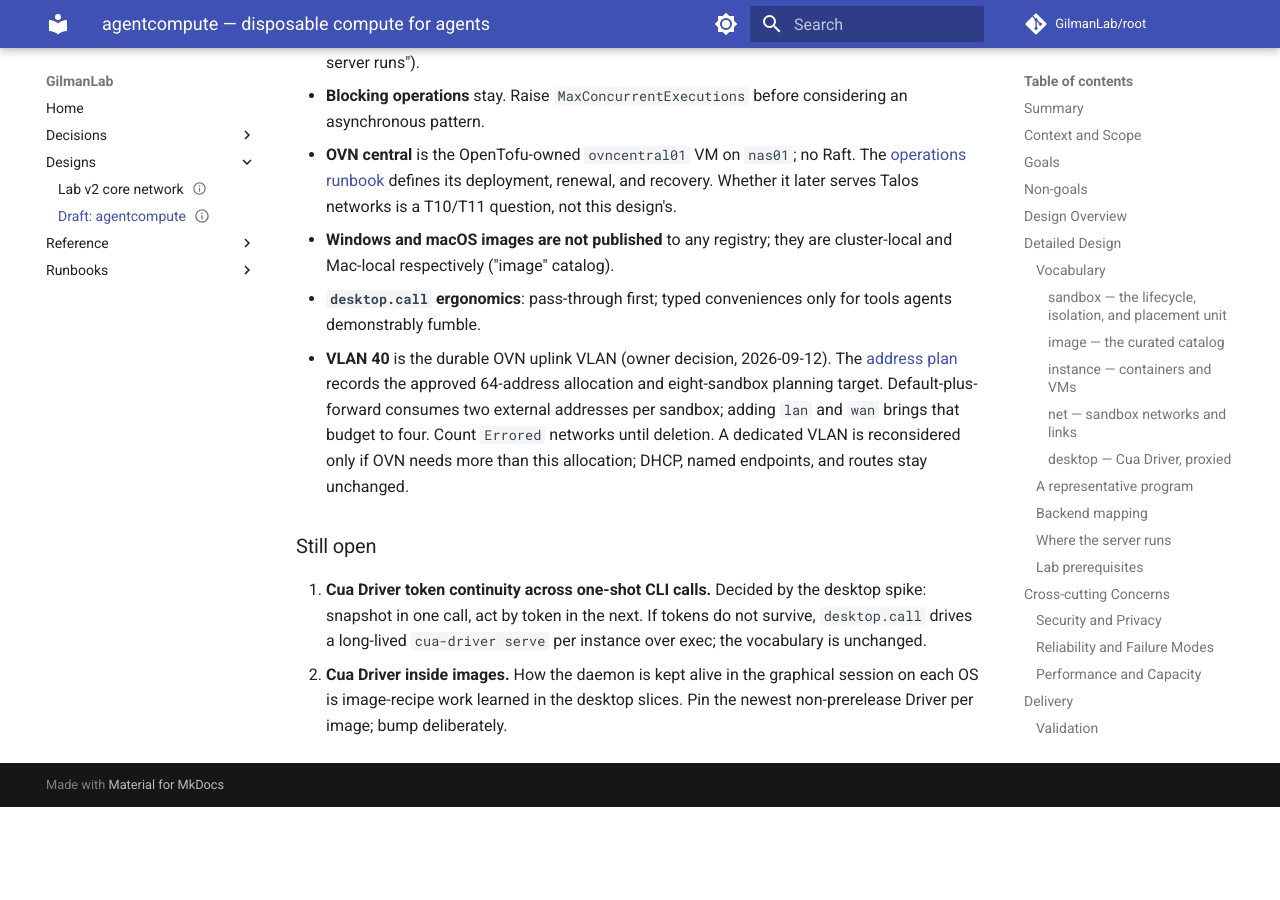
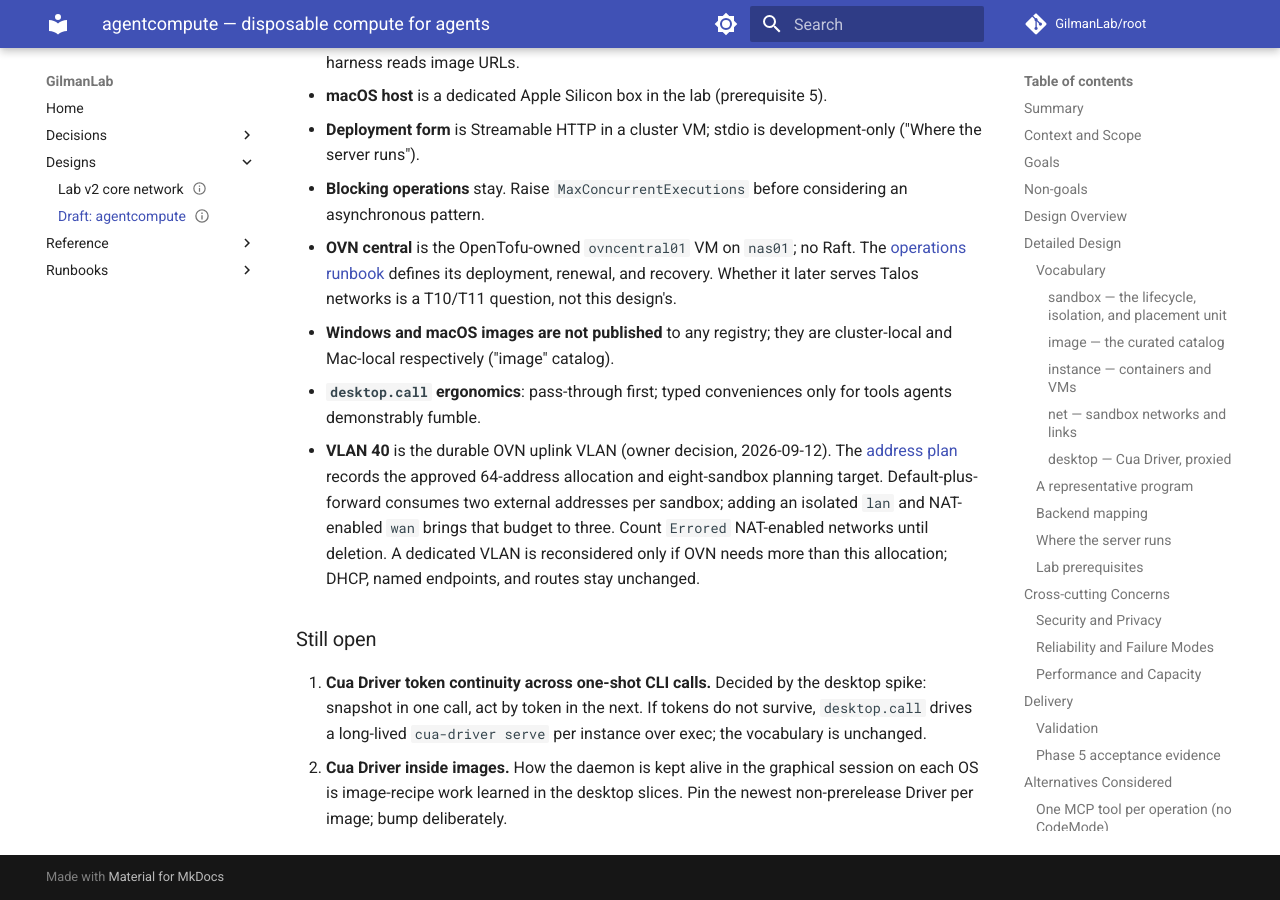
Before and after one commit to GilmanLab/root, an MkDocs documentation site: the page built from docs/docs/designs/drafts/agentcompute.md, in a window 1280 px wide and 900 px high, scrolled down 18484 px. Built offline with MkDocs 1.6.1 and Material for MkDocs 9.7.7, drawn with Linux system fonts in a browser that asks for light colours; comment, search, counter and statistics services are not loaded; before the commit the page ends 19291 px from its top, so only the background shows below that; some of the changed text lies outside the part shown.

Commit message:
docs(ovn): align resolved capacity and record MTU handoff

```diff
--- a/docs/docs/designs/drafts/agentcompute.md
+++ b/docs/docs/designs/drafts/agentcompute.md
@@ -506,6 +506,11 @@ project limits (indicative: 8 vCPU, 16 GiB, 100 GiB per sandbox) and by
 the TTL reaper. Geneve tunnels ride the VLAN 30 storage links; sandbox
 east-west traffic is small.
 
+Phase 3 measured a 1442-byte OVN guest MTU over the 1500-byte underlay.
+The operator's Tailscale path used a 1280-byte tunnel MTU. Desktop and file
+transfers must not assume a 1500-byte end-to-end path; see the
+[Phase 3 measurements](https://github.com/GilmanLab/agentcompute/blob/master/spikes/ovn/README.md).
+
 The approved OVN range contains 64 external addresses. Only NAT-enabled
 networks and distinct forward listen addresses consume them. The
 representative `default` NAT, isolated `lan`, `wan` NAT, and one-forward
@@ -689,7 +694,8 @@ Resolved in review, kept here until the draft is promoted:
   The [address plan](../../reference/networking/address-plan.md#ovn-external-addresses)
   records the approved 64-address allocation and eight-sandbox planning
   target. Default-plus-forward consumes two external addresses per sandbox;
-  adding `lan` and `wan` brings that budget to four. Count `Errored`
+  adding an isolated `lan` and NAT-enabled `wan` brings that budget to three.
+  Count `Errored` NAT-enabled
   networks until deletion. A dedicated VLAN is reconsidered only if OVN
   needs more than this allocation; DHCP, named endpoints, and routes stay
   unchanged.
```
